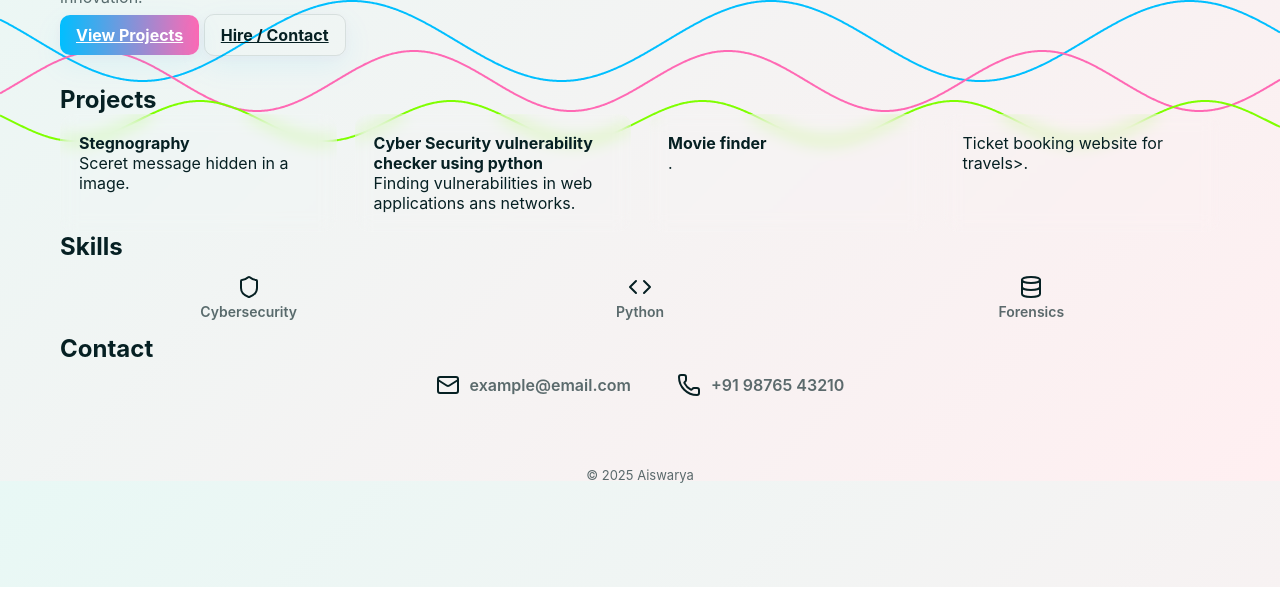
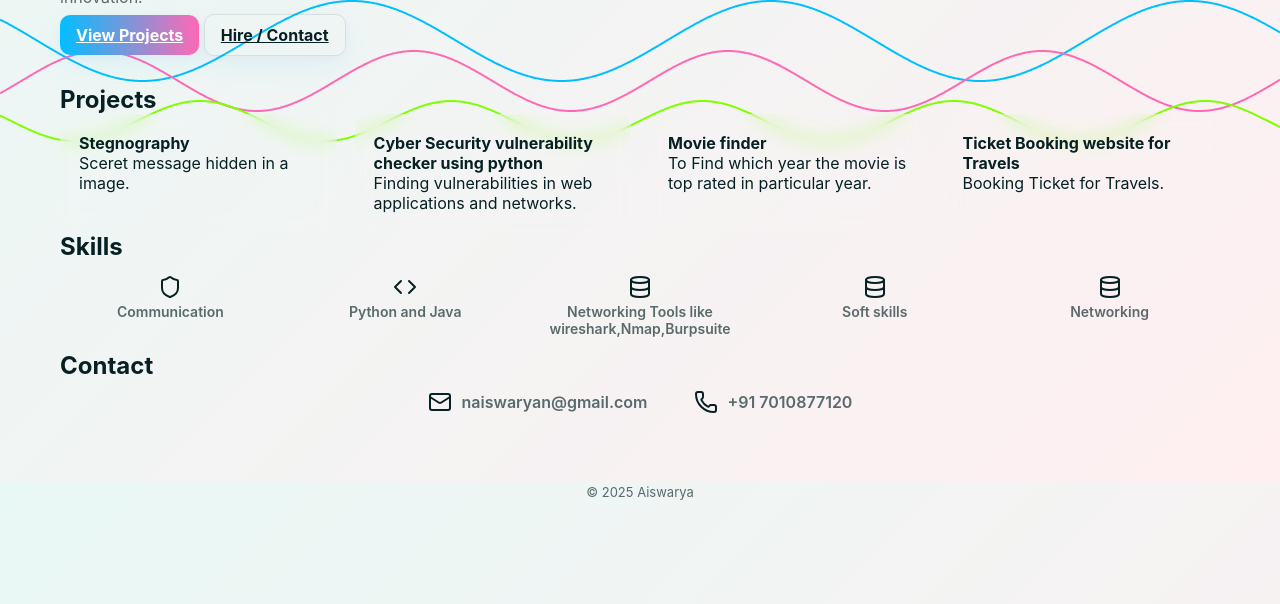
Before and after one commit to N-Aiswarya149/My-portfolio, a plain HTML site: page index.html in a window 1280 px wide. Shown: the part 319-923 px from the top of the page. Drawn offline with nearby package versions, Linux system fonts and the light colour scheme.

Commit message:
Update index.html

```diff
--- a/index.html
+++ b/index.html
@@ -227,25 +227,29 @@ My goal is to create safer digital environments through continuous learning and
     <h2>Projects</h2>
     <div class="projects">
       <div class="card" tabindex="0"><h4>Stegnography</h4><p>Sceret message hidden in a image.</p></div>
-      <div class="card" tabindex="0"><h4>Cyber Security vulnerability checker using python</h4><p>Finding vulnerabilities in web applications ans networks.</p></div>
-      <div class="card" tabindex="0"><h4> Movie finder</h4><p>.</p></div>
-<div class="card" tabindex="0"><h4></h4>Ticket booking website for travels<p</section>>.</p></div>
+      <div class="card" tabindex="0"><h4>Cyber Security vulnerability checker using python</h4><p>Finding vulnerabilities in web applications and networks.</p></div>
+      <div class="card" tabindex="0"><h4> Movie finder</h4><p>To Find which year the movie is top rated in particular year.</p></div>
+      <div class="card" tabindex="0"><h4>Ticket Booking website for Travels</h4><p>Booking Ticket for Travels.</p></div>
+
     </div>
 
   <section id="skills">
     <h2>Skills</h2>
     <div class="skills">
-      <div class="skill"><i data-lucide="shield"></i><p>Cybersecurity</p></div>
-      <div class="skill"><i data-lucide="code"></i><p>Python</p></div>
-      <div class="skill"><i data-lucide="database"></i><p>Forensics</p></div>
+      <div class="skill"><i data-lucide="shield"></i><p>Communication</p></div>
+      <div class="skill"><i data-lucide="code"></i><p>Python and Java</p></div>
+      <div class="skill"><i data-lucide="database"></i><p> Networking Tools like wireshark,Nmap,Burpsuite</p></div>
+      <div class="skill"><i data-lucide="database"></i><p>Soft skills</p></div>
+      <div class="skill"><i data-lucide="database"></i><p>Networking</p></div>
+
     </div>
   </section>
 
   <section id="contact">
     <h2>Contact</h2>
     <div class="contact">
-      <div class="contact-item"><i data-lucide="mail"></i><a href="mailto:example@email.com">example@email.com</a></div>
-      <div class="contact-item"><i data-lucide="phone"></i><a href="tel:+919876543210">+91 98765 43210</a></div>
+      <div class="contact-item"><i data-lucide="mail"></i><a href="mailto:example@email.com">naiswaryan@gmail.com</a></div>
+      <div class="contact-item"><i data-lucide="phone"></i><a href="tel:+919876543210">+91 7010877120</a></div>
     </div>
   </section>
 
```
